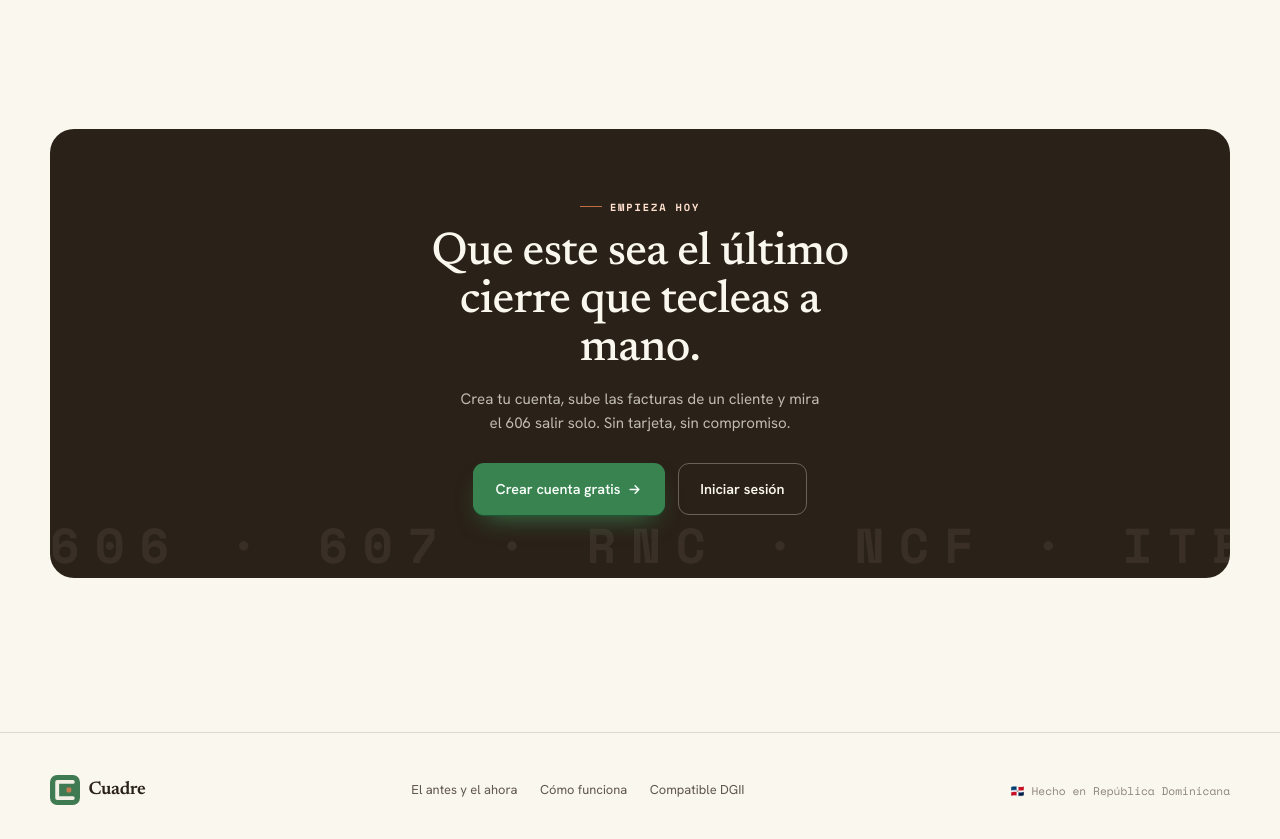
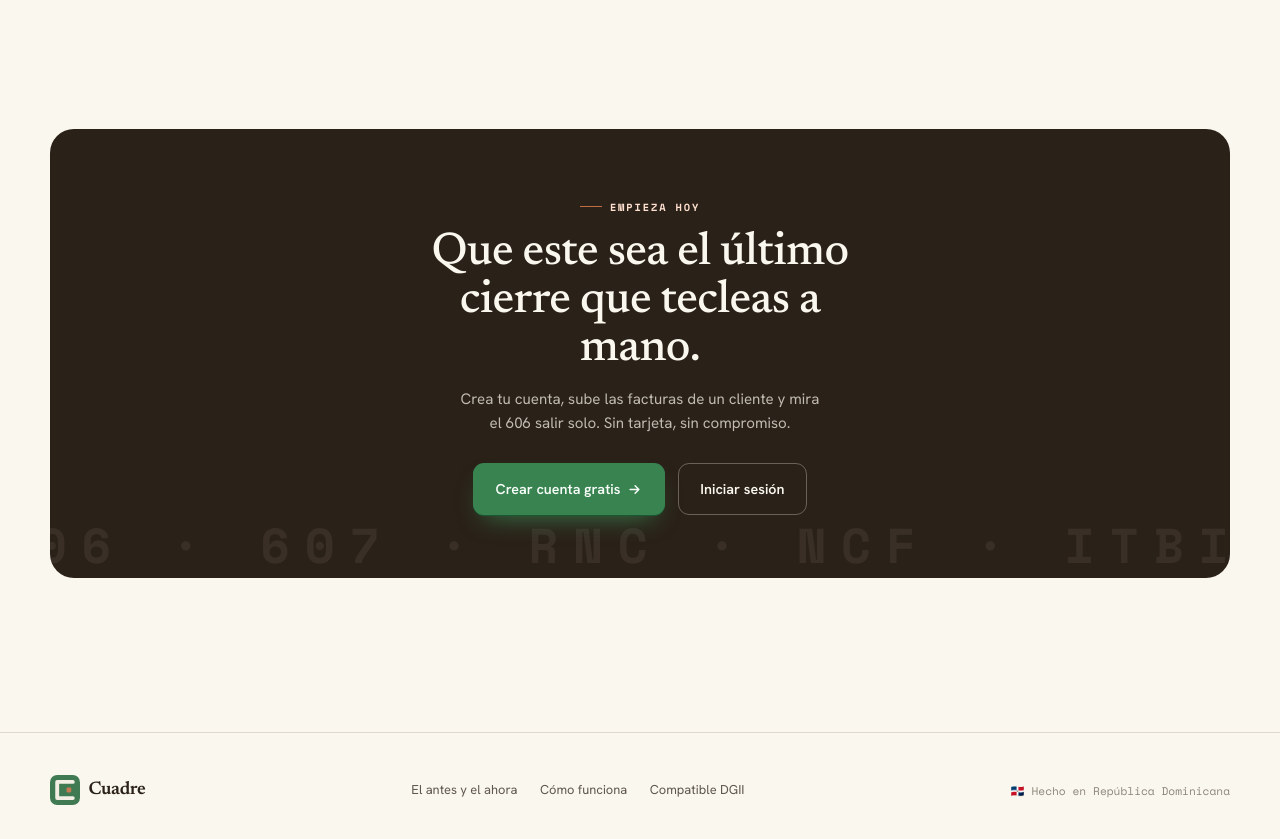
Before and after one commit to kitamura0102/contabilidad-tool, a React (Vite) app in the folder app/: page / in a window 1280 px wide. Shown: the part 3020-3859 px from the top of the page. Built offline with nearby package versions, Linux system fonts and the light colour scheme; no server answers.

Commit message:
fix(landing): centra texto decorativo con translateX(-50%) para corte simétrico

```diff
--- a/app/src/pages/landing.css
+++ b/app/src/pages/landing.css
@@ -502,14 +502,15 @@
 .lp-final::after {
   content: "606 · 607 · RNC · NCF · ITBIS";
   position: absolute;
-  inset: auto 0 -.3rem 0;
+  bottom: -.3rem;
+  left: 50%;
+  transform: translateX(-50%);
   font-family: "Space Mono", monospace;
   font-size: 3.5rem;
   font-weight: 700;
   color: color-mix(in oklab, var(--lp-paper) 7%, transparent);
   white-space: nowrap;
   letter-spacing: .3em;
-  text-align: center;
   pointer-events: none;
 }
 .lp-final .lp-eyebrow { color: var(--lp-clay-tint); }
```
